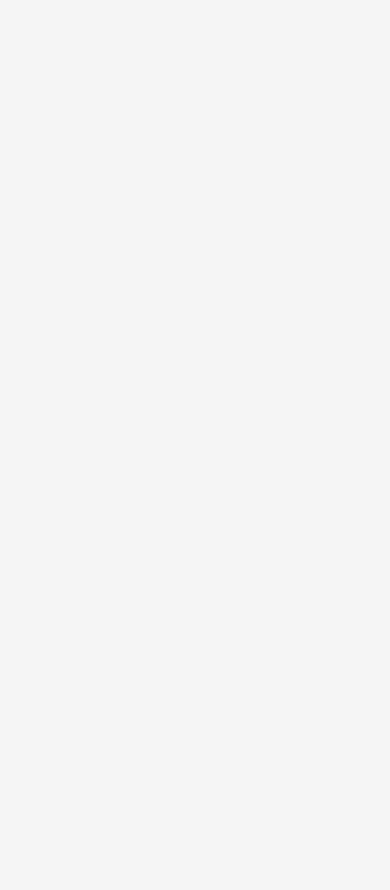
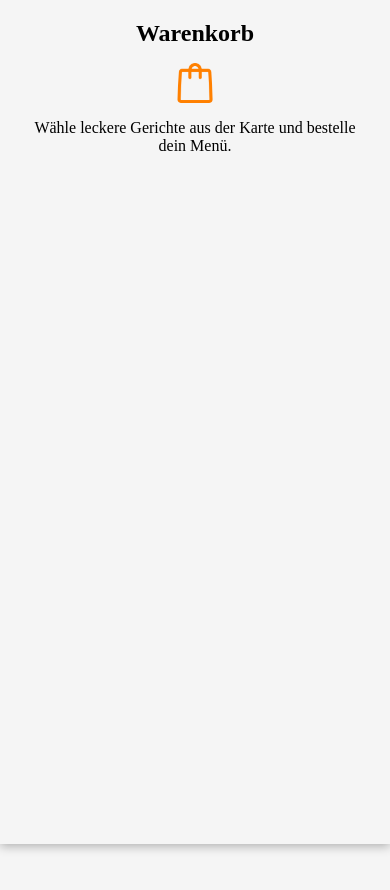
Before and after one commit to StefanHellerDev/Bestellapp, a plain HTML site: page index.html in a window 390 px wide. Both pictures are taken after a click on the element "Warenkorb anzeigen". Shown: the top 890 px of the page. Drawn offline with Linux system fonts and the light colour scheme.

Commit message:
working on the responsive basket

```diff
--- a/index.html
+++ b/index.html
@@ -43,7 +43,6 @@
     <div class="basketWrapper">
       <div class="basketMain">
         <h2>Warenkorb</h2>
-        <p>Ab 50 € Warenwert keine Versandkosten</p>
         <div id="basketContent"></div>
       </div>
     </div>
@@ -53,7 +52,12 @@
     <p>Warenkorb anzeigen</p>
   </section>
 
-  <div id="overlayBasket"></div>
+  <div id="overlayBasket">
+    <div class="basketMain">
+      <h2 onclick="overlayBasketOff()">Warenkorb</h2>
+      <div id="overlayBasketContent"></div>
+    </div>
+  </div>
 
   <footer>
     (c) S. Heller
--- a/script.js
+++ b/script.js
@@ -4,6 +4,7 @@ function init() {
   let dishesList = document.getElementById("dishesList");
   renderDishes(dishesList);
   basket();
+  overlayBasket();
 }
 
 function renderDishes(dishesList) {
@@ -27,6 +28,7 @@ function addAmount(dishesIndex) {
       .setAttribute("src", "./assets/icons/211877_plus_round_icon.png");
   }, 800);
   basket();
+  overlayBasket();
 }
 
 function reduceAmount(dishesIndex) {
@@ -40,6 +42,7 @@ function reduceAmount(dishesIndex) {
       .setAttribute("src", "./assets/icons/211877_plus_round_icon.png");
   }, 800);
   basket();
+  overlayBasket();
 }
 
 function trashAmount(dishesIndex) {
@@ -53,6 +56,7 @@ function trashAmount(dishesIndex) {
       .setAttribute("src", "./assets/icons/211877_plus_round_icon.png");
   }, 800);
   basket();
+  overlayBasket();
 }
 
 function basket() {
@@ -79,7 +83,43 @@ function basket() {
   dishesTotalPriceWithShipping = dishesTotalPriceWithShipping.replace(".", ",");
   checkAmounts();
   if (areAllAmountsZero == false) {
-    renderBasketFooterTemplate(dishesTotalPrice, dishesTotalPriceWithShipping);
+    renderBasketFooterTemplate(
+      basketContent,
+      dishesTotalPrice,
+      dishesTotalPriceWithShipping
+    );
+  }
+}
+
+function overlayBasket() {
+  let dishesTotalPrice = 0;
+  let overlayBasketContent = document.getElementById("overlayBasketContent");
+  checkAmounts();
+  overlayBasketContent.innerHTML = "";
+  if (areAllAmountsZero == true) {
+    renderEmptyBasketTemplate(overlayBasketContent);
+  }
+  for (let dishesIndex = 0; dishesIndex < dishes.length; dishesIndex++) {
+    if (dishes[dishesIndex].amount != 0) {
+      let dishesPrice = dishes[dishesIndex].amount * dishes[dishesIndex].price;
+      dishesTotalPrice = dishesTotalPrice + dishesPrice;
+      dishesPrice = dishesPrice.toFixed(2);
+      dishesPrice = dishesPrice.replace(".", ",");
+      renderBasketTemplate(overlayBasketContent, dishesIndex, dishesPrice);
+    }
+  }
+  let dishesTotalPriceWithShipping = dishesTotalPrice + 5;
+  dishesTotalPrice = dishesTotalPrice.toFixed(2);
+  dishesTotalPrice = dishesTotalPrice.replace(".", ",");
+  dishesTotalPriceWithShipping = dishesTotalPriceWithShipping.toFixed(2);
+  dishesTotalPriceWithShipping = dishesTotalPriceWithShipping.replace(".", ",");
+  checkAmounts();
+  if (areAllAmountsZero == false) {
+    renderBasketFooterTemplate(
+      overlayBasketContent,
+      dishesTotalPrice,
+      dishesTotalPriceWithShipping
+    );
   }
 }
 
@@ -95,7 +135,7 @@ function checkAmounts() {
 }
 
 function overlayBasketOn() {
-  document.getElementById("overlayBasket").style.display = "block";
+  document.getElementById("overlayBasket").style.display = "flex";
 }
 
 function overlayBasketOff() {
--- a/scripts/template.js
+++ b/scripts/template.js
@@ -35,6 +35,7 @@ function renderBasketTemplate(basketContent, dishesIndex, dishesPrice) {
 }
 
 function renderBasketFooterTemplate(
+  basketContent,
   dishesTotalPrice,
   dishesTotalPriceWithShipping
 ) {
--- a/style.css
+++ b/style.css
@@ -158,6 +158,7 @@ main {
   display: flex;
   align-items: center;
   justify-content: center;
+  cursor: pointer;
 }
 
 #overlayBasket {
```
